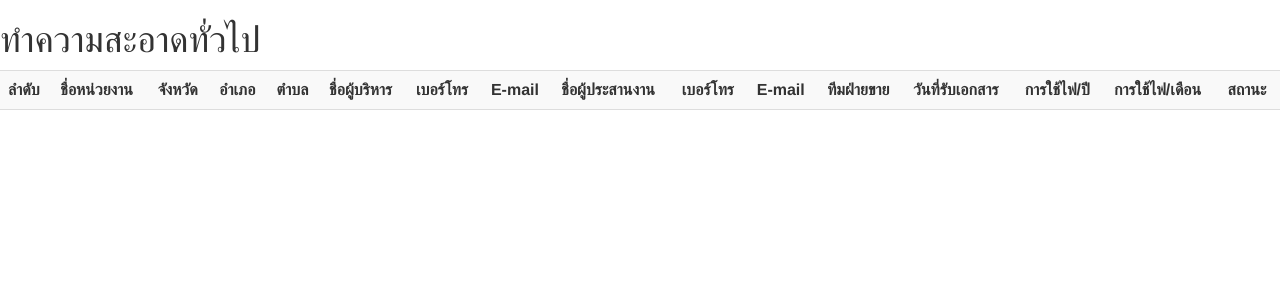
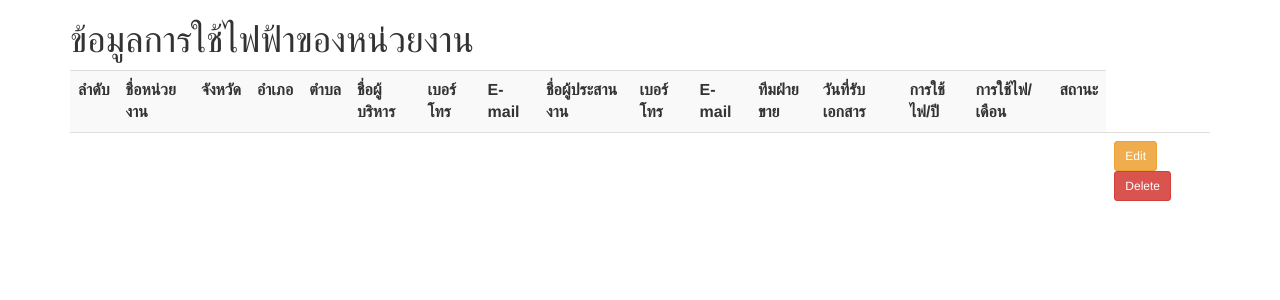
Before and after one commit to RagnaCrimson/ViewInformation, a PHP site: page /view.php in a window 1280 px wide. Shown: the part 89-389 px from the top of the page. Run offline with PHP 8.4, Linux system fonts and the light colour scheme; tables that the repository leaves empty or names only in its code hold one stand-in row (values such as "Sample post"); data that the repository does not hold is empty.

Commit message:
button update

```diff
--- a/view.php
+++ b/view.php
@@ -37,8 +37,8 @@
         </div>
     </div>
 
-    <div class="frame">
-        <h1>ทำความสะอาดทั่วไป</h1>
+    <div id="View" class="container tabcontent">
+        <h1>ข้อมูลการใช้ไฟฟ้าของหน่วยงาน</h1>
         <table class="table table-striped">
         <?php
         if ($resultdataview->num_rows > 0) {
@@ -81,6 +81,10 @@
                     <td><?php echo $row["V_ElectricPerYear"]; ?></td>
                     <td><?php echo $row["V_ElectricPerMonth"]; ?></td>
                     <td><?php echo $row["V_Status"]; ?></td>
+                    <td>
+                        <a href="edit.php?id=<?php echo $row['V_NumID']; ?>" class="btn btn-warning btn-sm">Edit</a>
+                        <a href="delete.php?id=<?php echo $row['V_NumID']; ?>" class="btn btn-danger btn-sm">Delete</a>
+                    </td>
                 </tr>
                 <?php
             }
```
